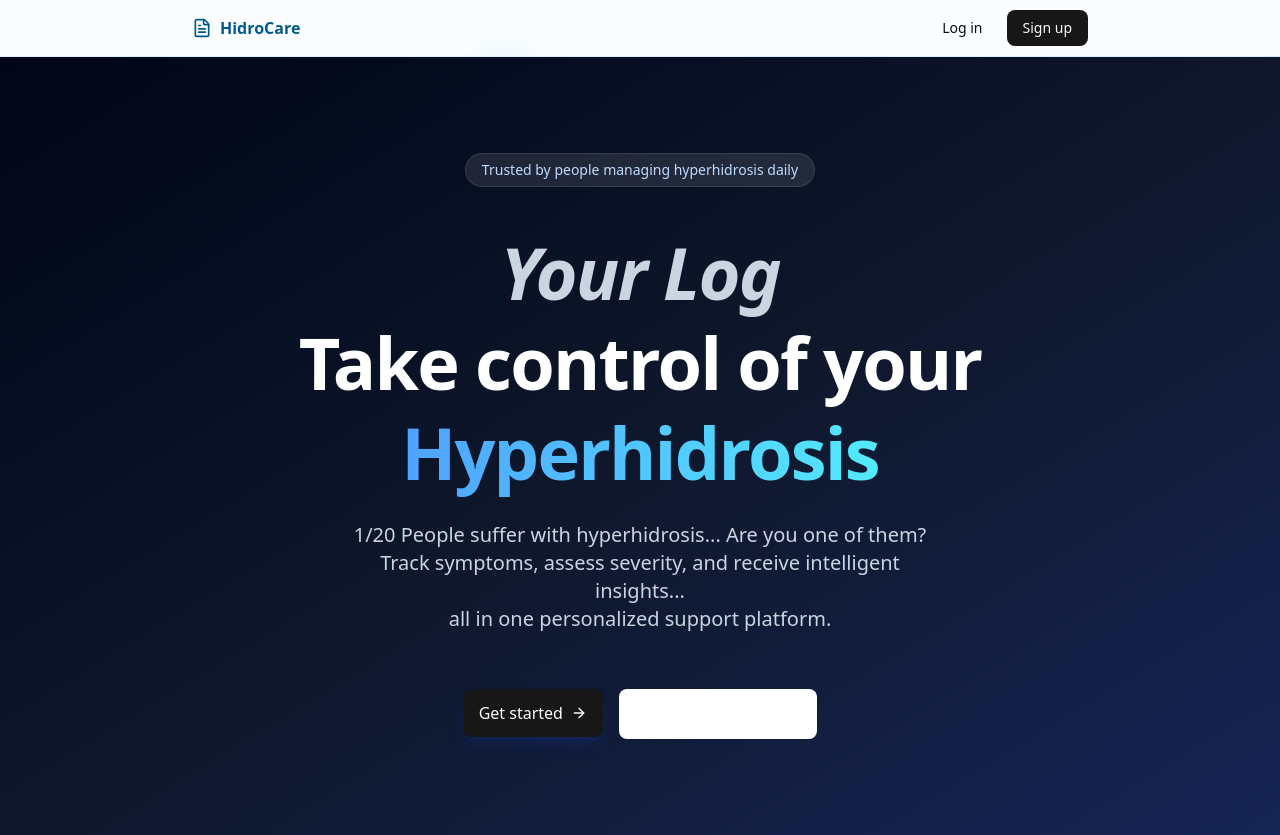
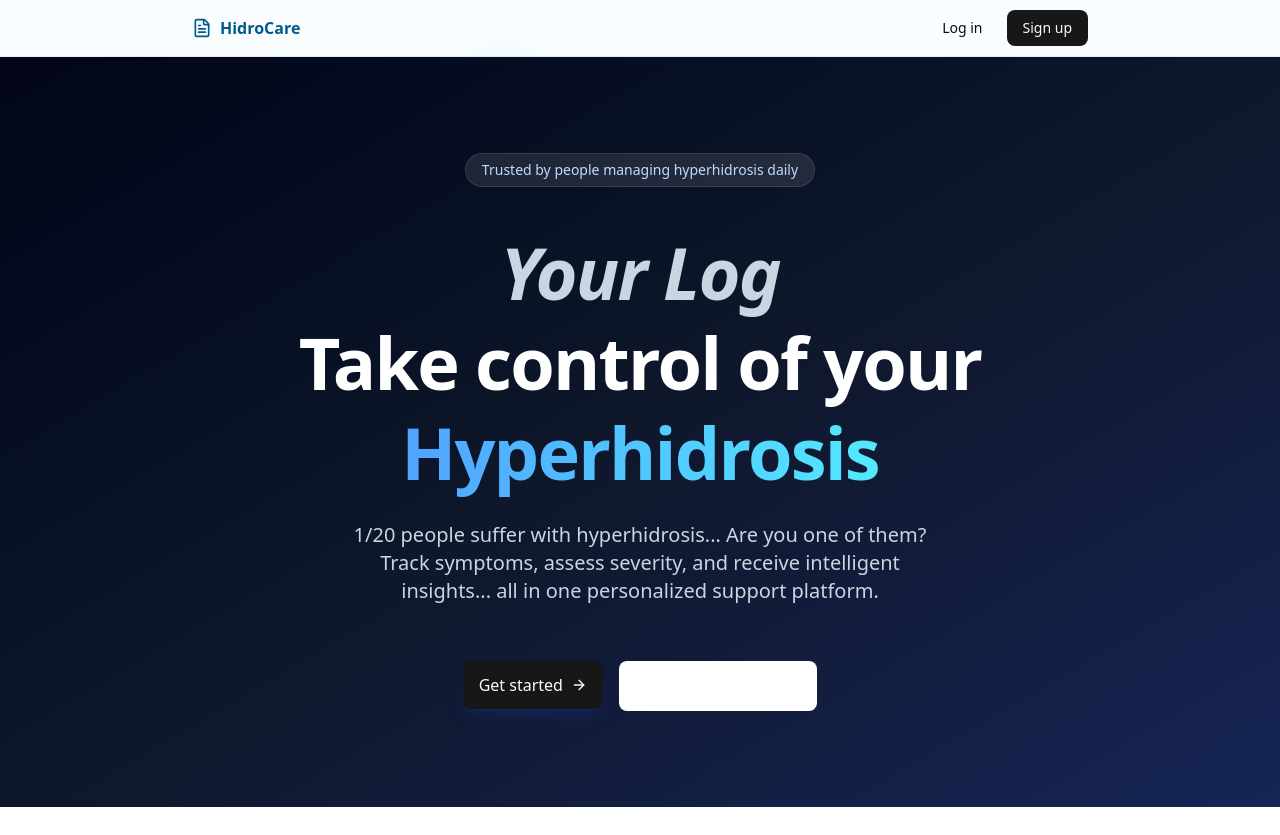
Before and after one commit to Ar1Ov/HidroCare, a Next.js app: page / in a window 1280 px wide. After the commit the page ends 807 px from the top, so only its background shows below. Built offline with nearby package versions, Linux system fonts and the light colour scheme.

Commit message:
v3.2.2 Home Page

```diff
--- a/app/page.tsx
+++ b/app/page.tsx
@@ -47,7 +47,7 @@ export default function HomePage() {
       </h1>
 
       <p className="text-xl text-slate-300 max-w-xl mx-auto">
-      1/20 People suffer with hyperhidrosis... Are you one of them? <br /> Track symptoms, assess severity, and receive intelligent insights... <br /> all in one personalized support platform.
+      1/20 people suffer with hyperhidrosis... Are you one of them? <br /> Track symptoms, assess severity, and receive intelligent insights... all in one personalized support platform.
       </p>
     </div>
 
@@ -63,7 +63,7 @@ export default function HomePage() {
         <Button
           size="lg"
           variant="outline"
-          className="px-8 py-6 text-base border-white/20 text-white hover:bg-white/10"
+          className="px-8 py-6 text-base border-white/20 text-white hover:bg-gray/10"
         >
           I have an account
         </Button>
```
